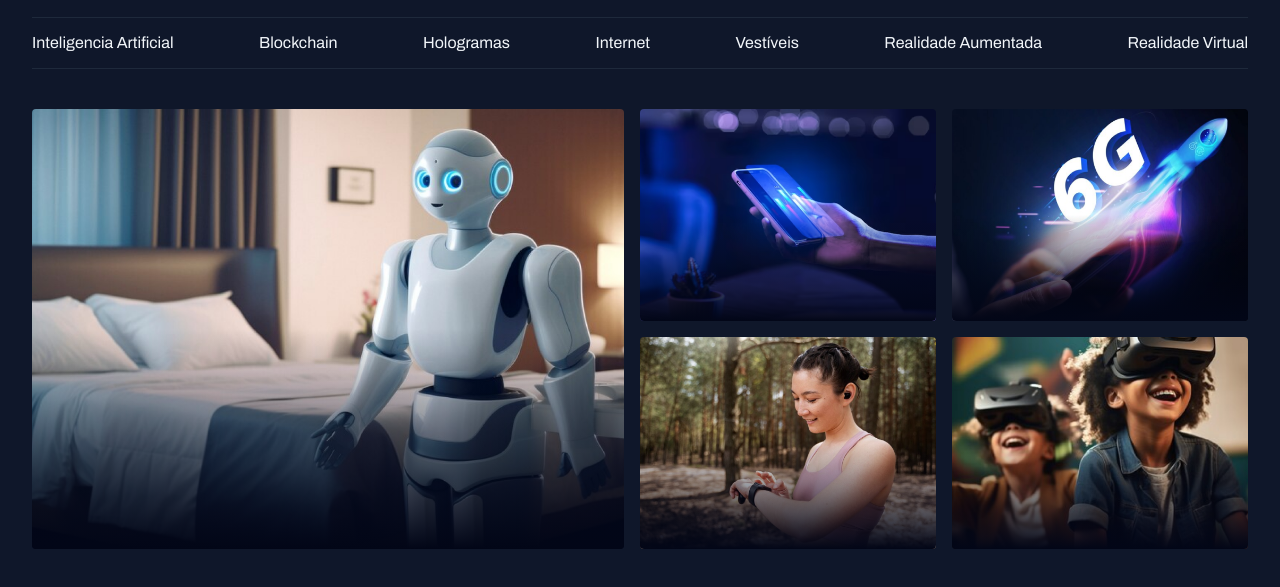
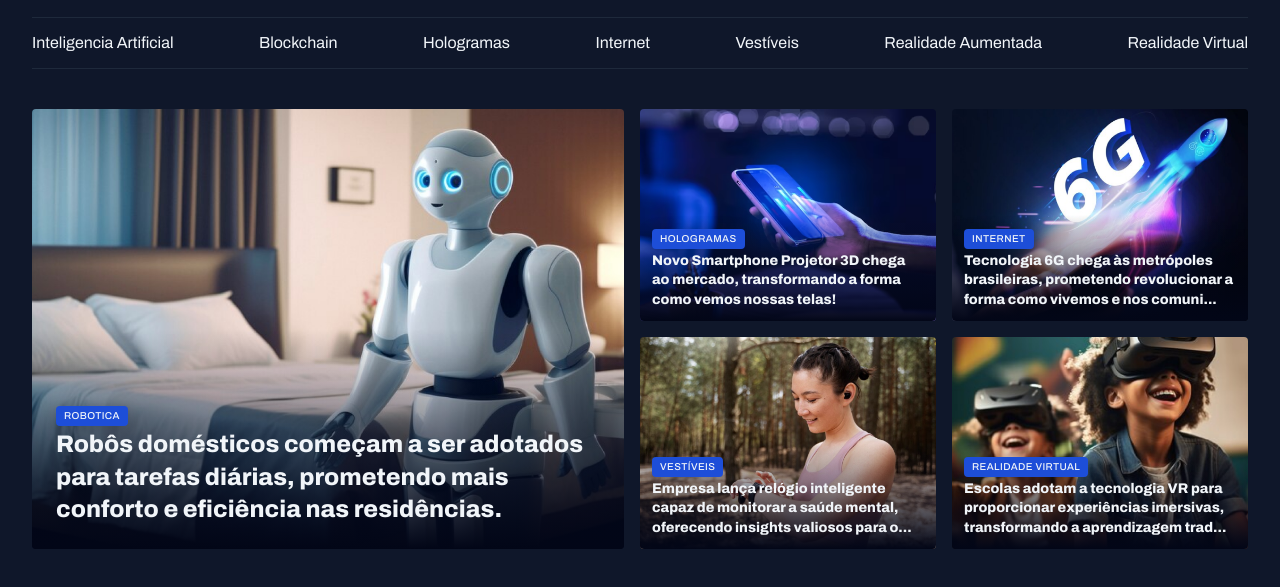
Before and after one commit to MarianaBorges/portal-noticias, a plain HTML site: page index.html in a window 1280 px wide. Shown: the part 55-642 px from the top of the page. Drawn offline with Linux system fonts and the light colour scheme.

Commit message:
feat: finish destaque section

```diff
--- a/index.html
+++ b/index.html
@@ -40,22 +40,51 @@
   </header>
   <main class="container">
     <section id="featured" class="grid grid-flow-col gap-16">
-      <div class="card">
+      <figure class="card">
         <img src="assets/images/Image 01.png" alt="">
-      </div>
+        <figcaption>
+          <span class="content-tag">Robotica</span>
+          <h2 class="text-2xl">
+            Robôs domésticos começam a ser adotados para tarefas diárias, prometendo mais conforto e eficiência nas residências.
+          </h2>
+        </figcaption>
+      </figure>
       <div class="grid grid-col-2 gap-16">
-        <div class="card">
+        <figure class="card">
           <img src="assets/images/Image 02.png" alt="">
-        </div>
-        <div class="card">
+          <figcaption>
+            <span class="content-tag">Hologramas</span>
+            <h2 class="text-lg">
+              Novo Smartphone Projetor 3D chega ao mercado, transformando a forma como vemos nossas telas!
+            </h2>
+          </figcaption>
+        </figure>
+        <figure class="card">
           <img src="assets/images/Image 03.png" alt="">
-        </div>
-        <div class="card">
+          <figcaption>
+            <span class="content-tag">Internet</span>
+            <h2 class="text-lg">
+              Tecnologia 6G chega às metrópoles brasileiras, prometendo revolucionar a forma como vivemos e nos comuni...
+            </h2>
+          </figcaption>
+        </figure>
+        <figure class="card">
           <img src="assets/images/Image 04.png" alt="">
-        </div>
-        <div class="card">
+          <figcaption>
+            <span class="content-tag">Vestíveis</span>
+            <h2 class="text-lg">
+              Empresa lança relógio inteligente capaz de monitorar a saúde mental, oferecendo insights valiosos para o...
+            </h2>
+          </figcaption>
+        </figure>
+        <figure class="card">
           <img src="assets/images/Image 05.png" alt="">
-        </div>
+          <figcaption>
+            <span class="content-tag">Realidade Virtual</span>
+            <h2 class="text-lg">
+              Escolas adotam a tecnologia VR para proporcionar experiências imersivas, transformando a aprendizagem trad...</h2>
+          </figcaption>
+        </figure>
       </div>
     </section>
   </main>
--- a/styles/global.css
+++ b/styles/global.css
@@ -53,3 +53,15 @@ img {
 main {
   margin-top: 40px;
 }
+
+.content-tag {
+  display: inline-block;
+  background-color: var(--brand-color-dark);
+  padding: 4px 8px;
+  border-radius: 4px;
+  font: 500 10px/1.2 var(--font-family);
+  text-transform: uppercase;
+  letter-spacing: 0.04em;
+  color: var(--text-color-primary);
+  box-shadow: 0px 4px 16px rgba(2, 6, 23, 0.251);
+}
--- a/styles/sections.css
+++ b/styles/sections.css
@@ -16,5 +16,19 @@
       top: 50%;
       background: linear-gradient(180deg, transparent 0%, #020617 100%);
     }
+
+    figcaption {
+      position: absolute;
+      bottom: 0;
+      padding: 24px;
+
+      &:has(.text-lg) {
+        padding: 12px;
+      }
+
+      h2 {
+        margin-top: 2px;
+      }
+    }
   }
 }
--- a/styles/utility.css
+++ b/styles/utility.css
@@ -13,3 +13,19 @@
 .gap-16 {
   gap: 16px;
 }
+
+.text-2xl {
+  font: var(--h1);
+}
+
+.text-xl {
+  font: var(--h2);
+}
+
+.text-lg {
+  font: var(--h3);
+}
+
+.text-sm {
+  font: var(--text-sms);
+}
```
